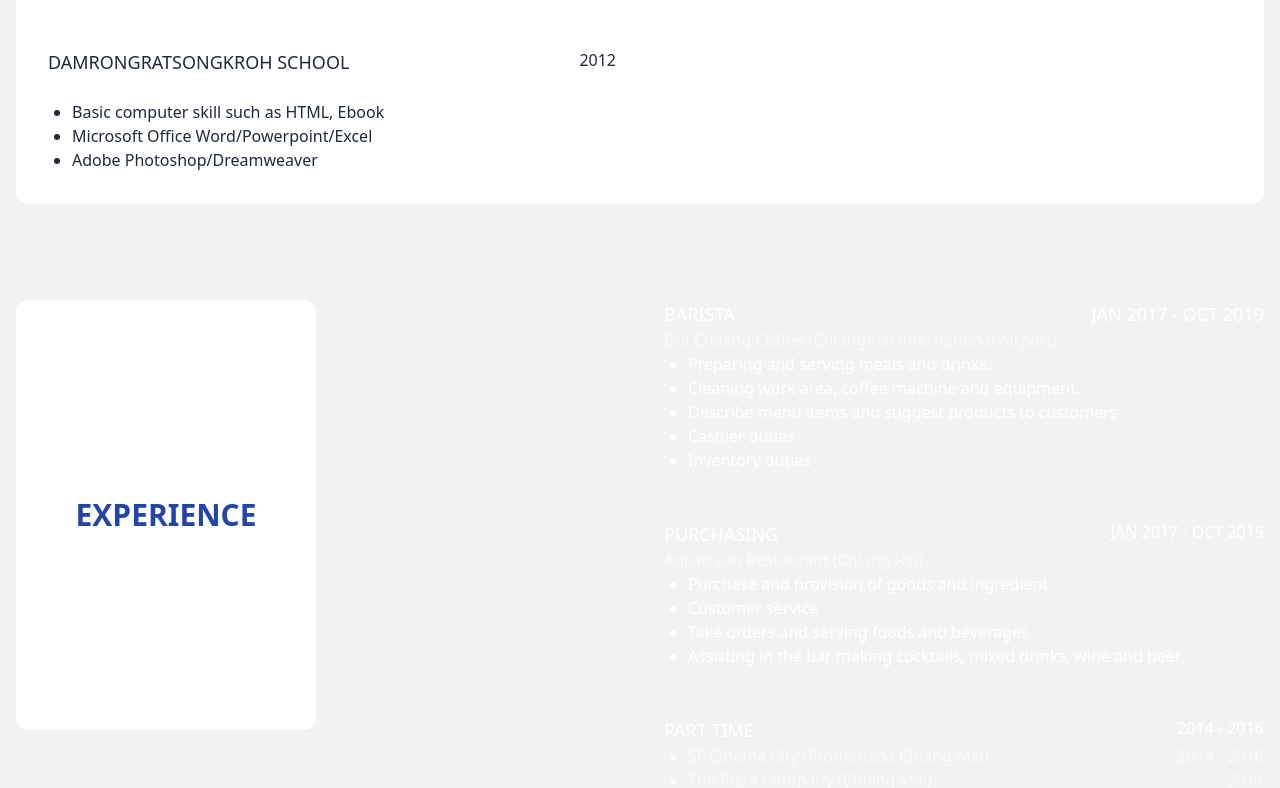
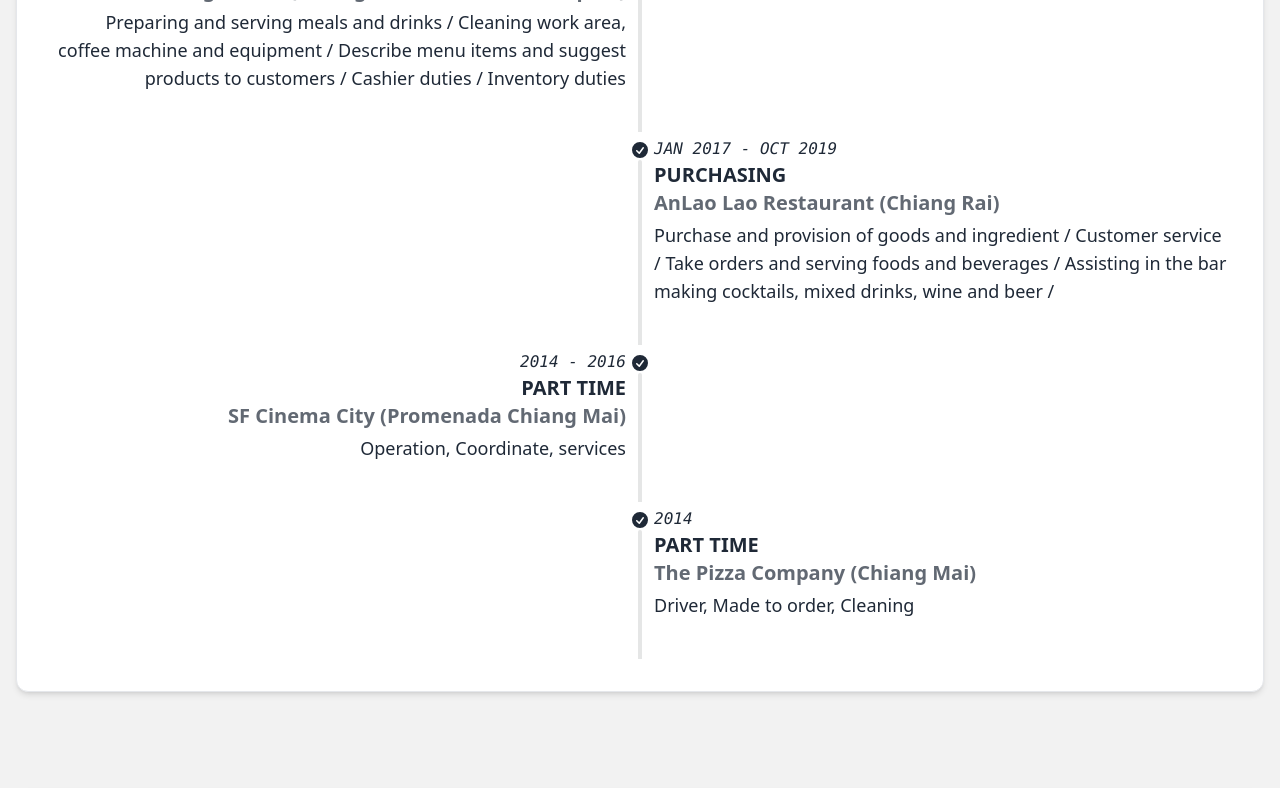
Before and after one commit to untitlez/supanat-portfolio, a Next.js app: page / in a window 1280 px wide. Shown: the part 1720-2508 px from the top of the page. Built offline with nearby package versions, Linux system fonts and the light colour scheme.

Commit message:
edit exp

```diff
--- a/app/components/pages/Experience.jsx
+++ b/app/components/pages/Experience.jsx
@@ -1,69 +1,71 @@
 export default function Experience() {
+  const experience = [
+    {
+      job: "BARISTA",
+      time: "JAN 2017 - OCT 2019",
+      place: "Doi Chaang Coffee (Chiangmai international Airport)",
+      job_description:
+        "Preparing and serving meals and drinks / Cleaning work area, coffee machine and equipment / Describe menu items and suggest products to customers / Cashier duties / Inventory duties",
+      position: "timeline-start md:text-end",
+    },
+
+    {
+      job: "PURCHASING",
+      time: "JAN 2017 - OCT 2019",
+      place: "AnLao Lao Restaurant (Chiang Rai)",
+      job_description:
+        "Purchase and provision of goods and ingredient / Customer service / Take orders and serving foods and beverages / Assisting in the bar making cocktails, mixed drinks, wine and beer / ",
+      position: "timeline-end",
+    },
+
+    {
+      job: "PART TIME",
+      time: "2014 - 2016",
+      place: "SF Cinema City (Promenada Chiang Mai)",
+      job_description: "Operation, Coordinate, services",
+      position: "timeline-start md:text-end",
+    },
+    {
+      job: "PART TIME",
+      time: "2014",
+      place: "The Pizza Company (Chiang Mai)",
+      job_description: "Driver, Made to order, Cleaning",
+      position: "timeline-end",
+    },
+  ];
+
   return (
     <>
-        <div className="main text-base-100 lg:flex-row animate-viewpoint">
-          <div
-            className="content h-20 bg-base-100 text-primary rounded-xl justify-center items-center
-            lg:h-[430px] lg:w-[50%]"
+      <div className="main animate-viewpoint">
+      <ul className="timeline timeline-snap-icon max-md:timeline-compact timeline-vertical col-span-4">
+        {experience.map((exp, i) => (
+          <li key={i}>
+            <div className="timeline-middle">
+              <svg
+                xmlns="http://www.w3.org/2000/svg"
+                viewBox="0 0 20 20"
+                fill="currentColor"
+                className="h-5 w-5"
               >
-            <h2>EXPERIENCE</h2>
+                <path
+                  fillRule="evenodd"
+                  d="M10 18a8 8 0 100-16 8 8 0 000 16zm3.857-9.809a.75.75 0 00-1.214-.882l-3.483 4.79-1.88-1.88a.75.75 0 10-1.06 1.061l2.5 2.5a.75.75 0 001.137-.089l4-5.5z"
+                  clipRule="evenodd"
+                />
+              </svg>
             </div>
-
-          <div className="content gap-8 animate-viewpoint">
-          {/* Barista */}
-            <div>
-              <div className="flex justify-between">
-                <p>BARISTA</p>
-                <p className="text-bas text-end ml-11">JAN 2017 - OCT 2019</p>
+            <div className={`md:mb-10 ${exp.position}`}>
+              <time className="font-mono italic">{exp.time}</time>
+              <h3 className="font-black">{exp.job}</h3>
+              <h3 className="font-bold text-base-content/70 mb-1">
+                {exp.place}
+              </h3>
+              <p>{exp.job_description}</p>
             </div>
-              <ul className="list-disc pl-6">
-                <li className="list-none ml-[-24px] text-base-100/60">
-                  Doi Chaang Coffee (Chiangmai international Airport)
+            <hr />
           </li>
-                <li>Preparing and serving meals and drinks.</li>
-                <li>Cleaning work area, coffee machine and equipment.</li>
-                <li>Describe menu items and suggest products to customers</li>
-                <li>Cashier duties</li>
-                <li>Inventory duties</li>
+        ))}
       </ul>
-            </div>
-
-            {/* Purchasing  */}
-            <div>
-              <div className="flex justify-between">
-                <p>PURCHASING</p>
-                <p className="text-base text-end ml-4">JAN 2017 - OCT 2019</p>
-              </div>
-              <ul className="list-disc pl-6">
-                <li className="list-none ml-[-24px] text-base-100/60 mr-7">
-                  AnLao Lao Restaurant (Chiang Rai)
-                </li>
-                <li>Purchase and provision of goods and ingredient</li>
-                <li>Customer service</li>
-                <li>Take orders and serving foods and beverages</li>
-                <li>
-                  Assisting in the bar making cocktails, mixed drinks, wine and
-                  beer
-                </li>
-              </ul>
-            </div>
-
-            {/* Part time  */}
-            <div>
-              <div className="flex justify-between">
-                <p>PART TIME</p>
-                <p className="text-base">2014 - 2016</p>
-              </div>
-              <ul className="flex justify-between list-disc pl-6 opacity-60">
-                <li>SF Cinema City (Promenada Chiang Mai)</li>
-                <li className="list-none text-base text-end">2014 - 2016</li>
-              </ul>
-              <ul className="flex justify-between list-disc pl-6 opacity-60">
-                <li>The Pizza Company (Chiang Mai)</li>
-                <li className="list-none text-base">2014</li>
-              </ul>
-            </div>
-          </div>
       </div>
     </>
   );
--- a/app/globals.css
+++ b/app/globals.css
@@ -47,7 +47,7 @@
 }
 
 .main {
-  @apply grid gap-8 lg:gap-12 lg:grid-cols-4
+  @apply grid gap-8 lg:gap-12 lg:p-8 lg:grid-cols-4 lg:rounded-xl lg:border lg:shadow-md lg:bg-base-100
 }
 
 .content {
--- a/app/page.js
+++ b/app/page.js
@@ -12,8 +12,8 @@
       <Navbar/>
       <div className="layout">
         <About />
+        <Experience />
         <Education />
-        <Experience />
         <Skills />
       </div>
     </>
```
Lines whose indentation alone changed are shown as unchanged.
